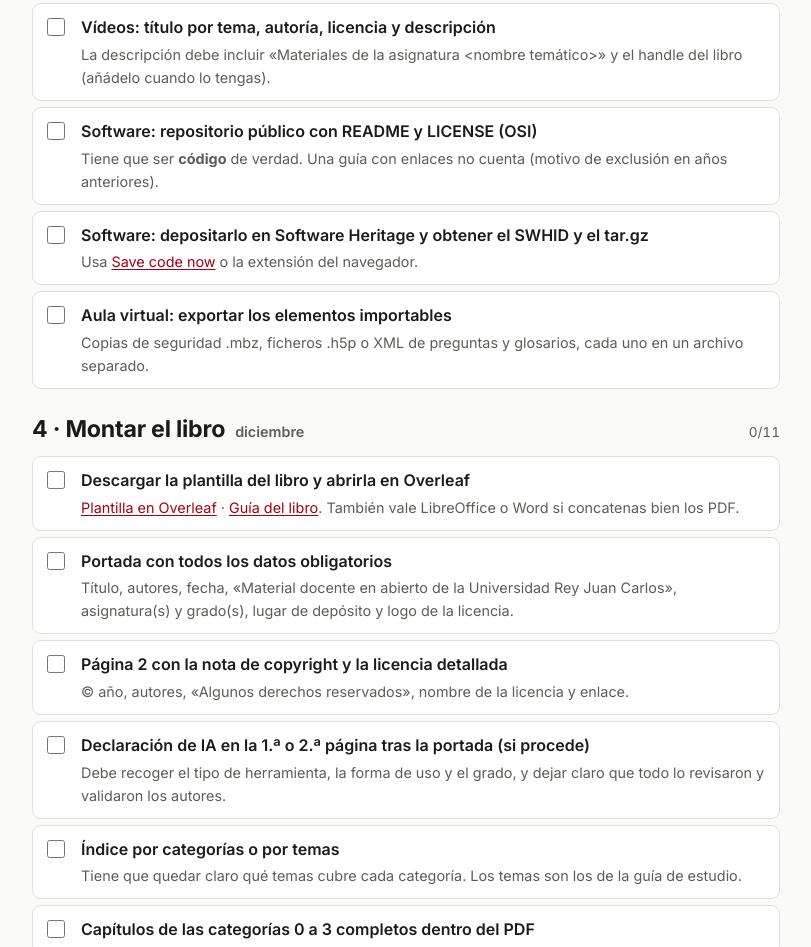
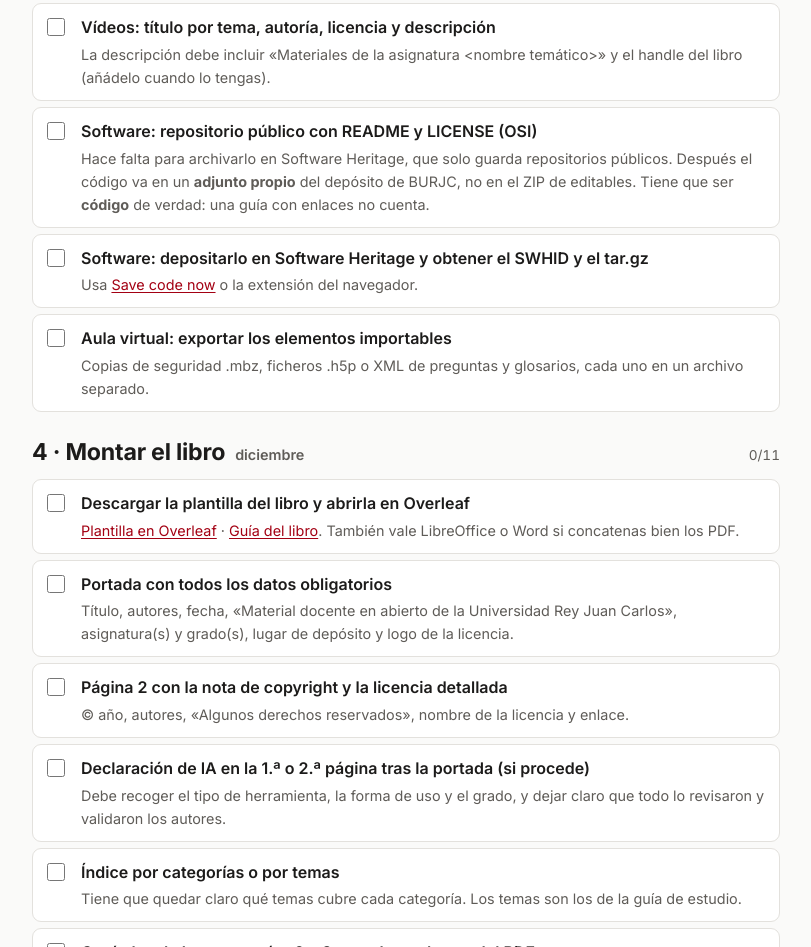
Before and after one commit to scaverod/materiales-abierto-urjc, a plain HTML site: page pasos.html in a window 1280 px wide. Shown: the part 2619-3566 px from the top of the page, without its empty margins (234-1045 px from the left). Drawn offline with Linux system fonts and the light colour scheme.

Commit message:
Checklist: aclara para qué sirve el repositorio público del software
El código va en un adjunto propio del depósito de BURJC (Anexo III.1.e),
no en el ZIP de editables; el repositorio público es lo que permite
archivarlo en Software Heritage.

```diff
--- a/pasos.html
+++ b/pasos.html
@@ -74,7 +74,7 @@ const PHASES = [
     ["ia", "Anotar si has usado IA generativa y cómo", "Si hay contenido generado con IA, necesitas la declaración del Anexo VI y guardar los prompts y el proceso para el ZIP de editables."],
     ["tv-serie", "Vídeos y audios: subirlos a una única serie de TV URJC", 'Sigue el <a href="https://urjc.atlassian.net/wiki/spaces/BDCP/pages/9899928/Procedimiento+de+subida+de+v+deos+Convocatoria+para+el+reconocimiento+de+publicaci+n+de+asignaturas+en+acceso+abierto">procedimiento de TV URJC</a>. YouTube no vale.'],
     ["tv-meta", "Vídeos: título por tema, autoría, licencia y descripción", "La descripción debe incluir «Materiales de la asignatura &lt;nombre temático&gt;» y el handle del libro (añádelo cuando lo tengas)."],
-    ["sw-repo", "Software: repositorio público con README y LICENSE (OSI)", "Tiene que ser <strong>código</strong> de verdad. Una guía con enlaces no cuenta (motivo de exclusión en años anteriores)."],
+    ["sw-repo", "Software: repositorio público con README y LICENSE (OSI)", "Hace falta para archivarlo en Software Heritage, que solo guarda repositorios públicos. Después el código va en un <strong>adjunto propio</strong> del depósito de BURJC, no en el ZIP de editables. Tiene que ser <strong>código</strong> de verdad: una guía con enlaces no cuenta."],
     ["sw-swh", "Software: depositarlo en Software Heritage y obtener el SWHID y el tar.gz", 'Usa <a href="https://archive.softwareheritage.org/save/">Save code now</a> o la extensión del navegador.'],
     ["moodle", "Aula virtual: exportar los elementos importables", "Copias de seguridad .mbz, ficheros .h5p o XML de preguntas y glosarios, cada uno en un archivo separado."],
   ]},
```
Also changed, not shown: 1 other file.
